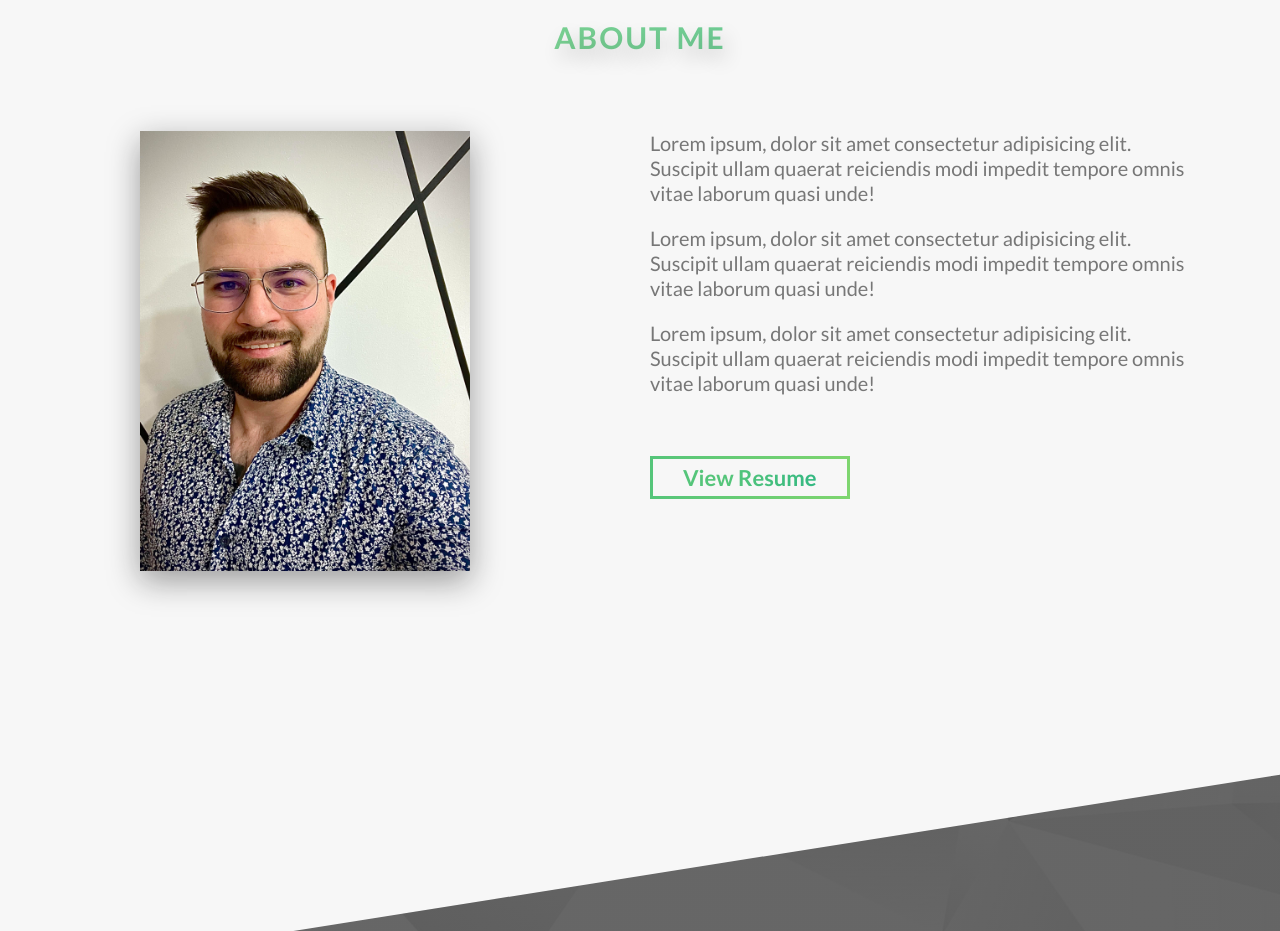
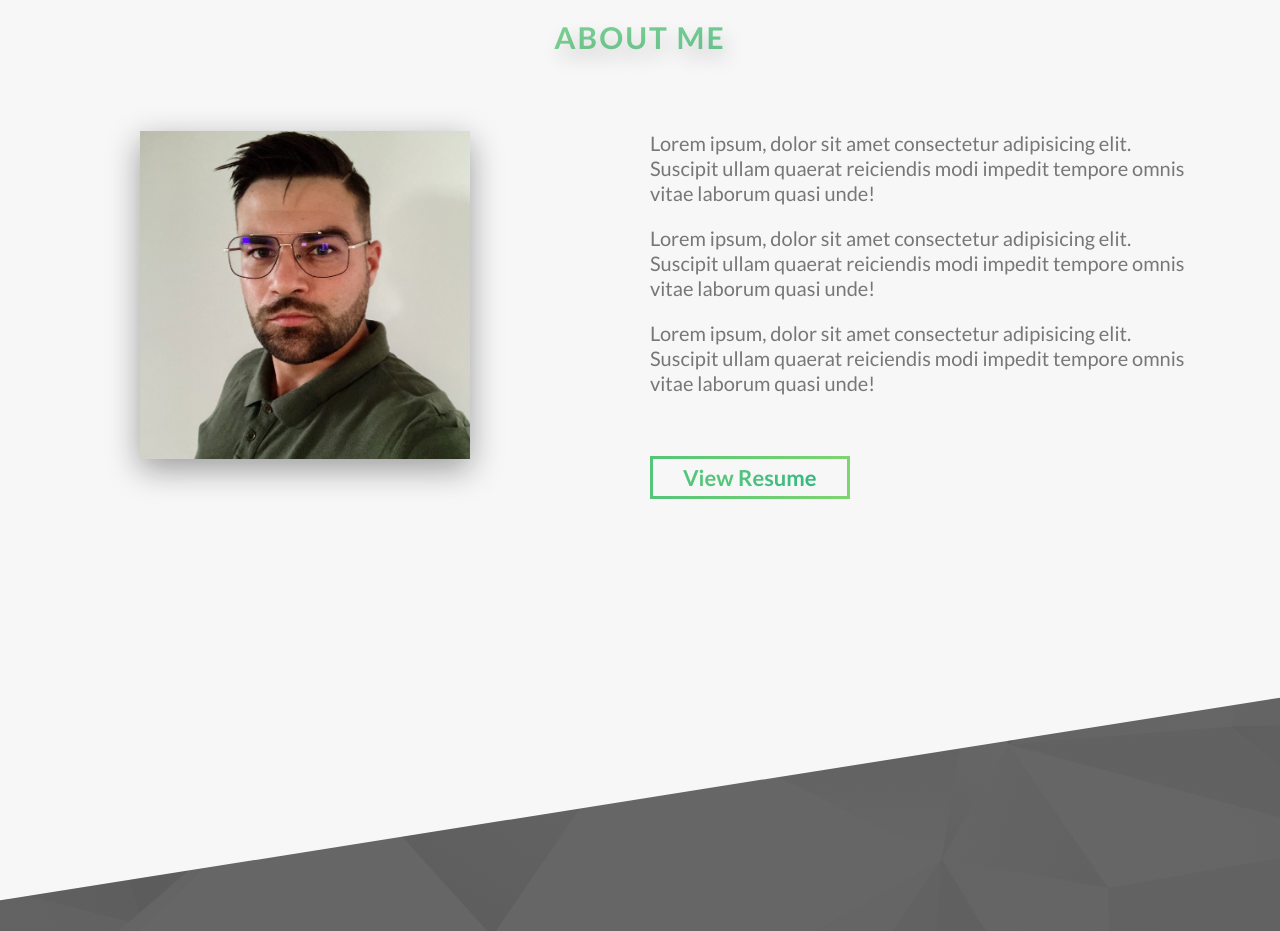
Before and after one commit to drianoK/Portfolio, a website: page index.html in a window 1280 px wide. Shown: the part 880-1811 px from the top of the page. Drawn offline with Linux system fonts and the light colour scheme; a web font is replaced by a local one.

Commit message:
Changed back section-about img

```diff
--- a/index.html
+++ b/index.html
@@ -49,7 +49,7 @@
             <div class="row">
                 <div class="col-1-of-2">
                     <div class="wrapper">
-                       <img src="img/portfolio-picture.jpg" alt="Photo" class="wrapper__photo">
+                       <img src="img/1664629145606.jpg" alt="Photo" class="wrapper__photo">
                     </div>
                 </div>
 
```
